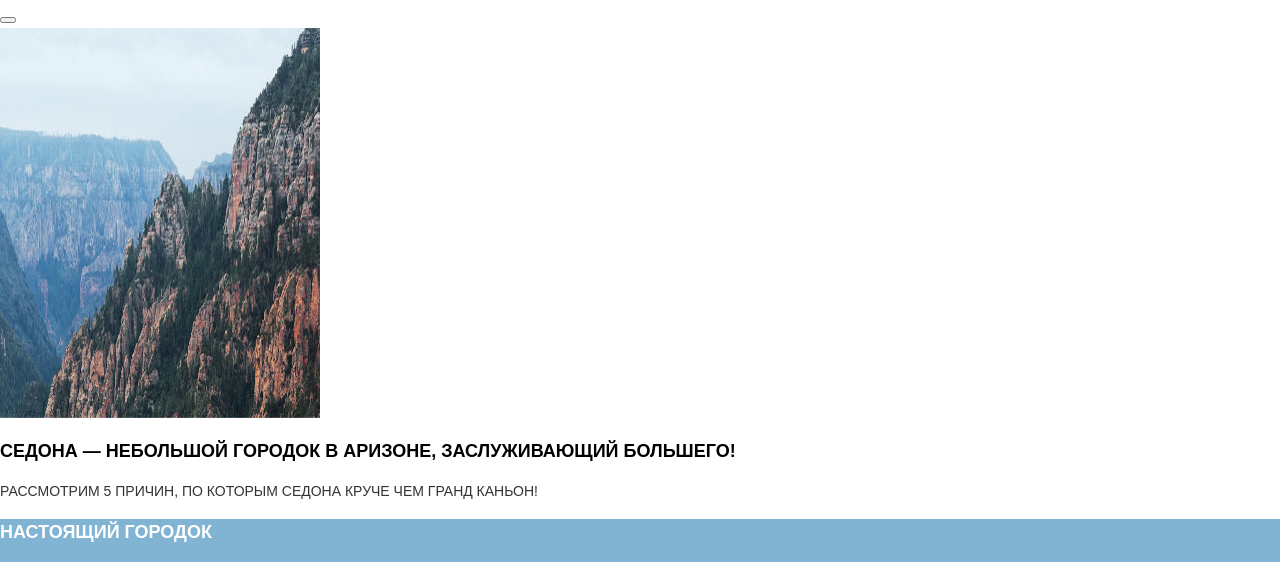
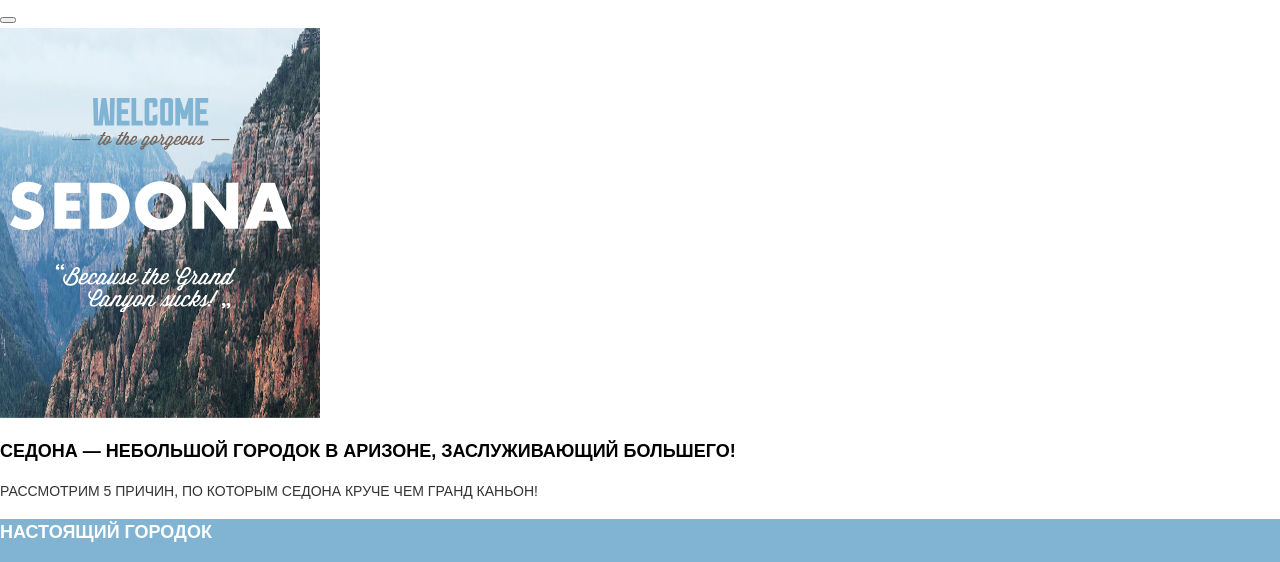
Before and after one commit to Marginall/184645-sedona, a website: page index.html in a window 1280 px wide. Shown: the part 223-785 px from the top of the page. Drawn offline with nearby package versions, Linux system fonts and the light colour scheme; files that its build step writes are made by us from their sources.

Commit message:
добавил текст в intro-block

```diff
--- a/index.html
+++ b/index.html
@@ -24,7 +24,7 @@
       </header>
       <main class="main-page">
         <section class="intro-block">
-          <div class="intro-block__poster"><img class="intro-block__poster-image" src="img/bg-back-mobile@1x.jpg" width="320" height="390" alt="Картинка Sedona"></div>
+          <div class="intro-block__poster intro-block__poster--text"><img class="intro-block__poster-image" src="img/bg-back-mobile@1x.jpg" width="320" height="390" alt="Картинка Sedona"></div>
           <h1 class="intro-block__title global-title">СЕДОНА — небольшой городок в АРИЗОНЕ, зАСЛУЖИвающий большего!</h1>
           <p class="intro-block__text">Рассмотрим 5 причин, по которым Седона круче чем гранд каньон!</p>
         </section>
--- a/less/blocks/intro-block.less
+++ b/less/blocks/intro-block.less
@@ -0,0 +1,14 @@
+.intro-block__poster--text {
+  position: relative;
+  &::after {
+    position: absolute;
+    top: 70px;
+    left: 10px;
+    content: "";
+    display: block;
+    width: 282px;
+    height: 214px;
+    background: transparent url("../../img/text-sedona-index.svg") no-repeat;
+    background-size: cover;
+  }
+}
--- a/less/blocks/map.less
+++ b/less/blocks/map.less
@@ -0,0 +1,5 @@
+.map {
+  min-width: 320px;
+  min-height: 350px;
+  background: #fff url("../../img/bg-map-mobile@1x.jpg") no-repeat;
+}
```
